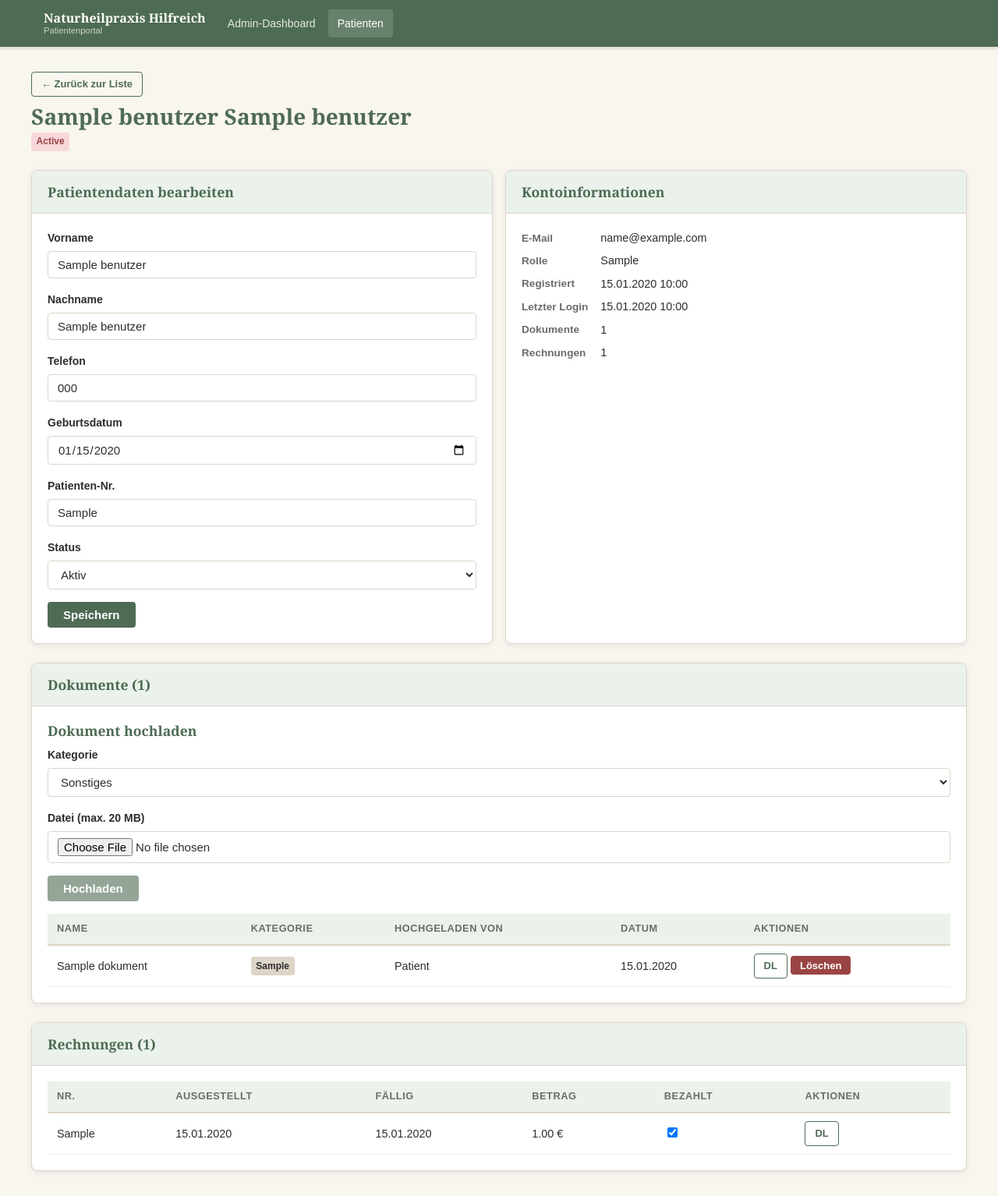
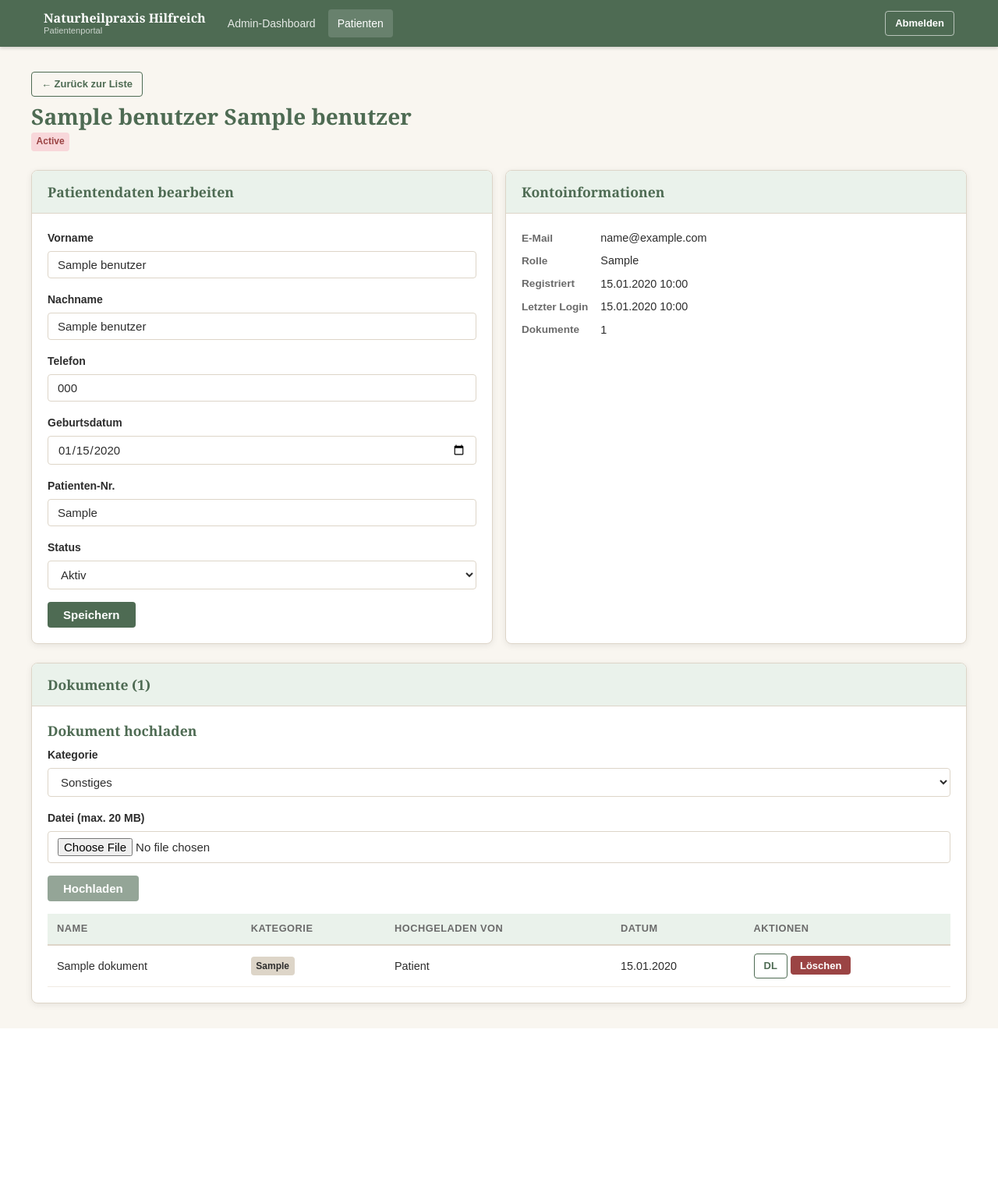
Before and after one commit to noelsmp/Serranomp, an ASP.NET Core app: page /admin/patienten/1 in a window 1280 px wide. Shown: the whole page at 78% size. After the commit the page ends 1319 px from the top, so only its background shows below. Run offline with ASP.NET Core 8, Linux system fonts and the light colour scheme; the visitor is signed in with stand-in values (Sample User, id 1); empty tables hold one stand-in row (values such as "Sample post"); data that the repository does not hold is empty; the project's own start-up code is not run, and a stand-in starts its controllers and pages; database files in the repository are not loaded; some libraries are stand-ins or nearby versions.

Commit message:
fix: remove invoices section from admin patient detail, fix logout button visibility
- Completely removed Rechnungen section from admin patient detail page
- Fixed logout button in navbar: btn-outline was invisible against sage-dk background

Co-Authored-By: Claude Sonnet 4.6 <noreply@anthropic.com>
Claude-Session: https://claude.ai/code/session_018UYYiWLKtXU7JQWiAbZt6a

```diff
--- a/blazor-portal/Components/Pages/Admin/AdminPatientDetail.razor
+++ b/blazor-portal/Components/Pages/Admin/AdminPatientDetail.razor
@@ -88,8 +88,6 @@ else
                     <dd>@(patient.LetzterLogin?.ToString("dd.MM.yyyy HH:mm") ?? "Noch nie")</dd>
                     <dt>Dokumente</dt>
                     <dd>@dokumente.Count</dd>
-                    <dt>Rechnungen</dt>
-                    <dd>@rechnungen.Count</dd>
                 </dl>
             </div>
         </div>
@@ -156,52 +154,6 @@ else
         </div>
     </div>
 
-    <!-- Invoices -->
-    <div class="card mt-4">
-        <div class="card-header">
-            <h2>Rechnungen (@rechnungen.Count)</h2>
-        </div>
-        <div class="card-body">
-            @if (rechnungen.Count > 0)
-            {
-                <div class="table-responsive">
-                    <table class="table">
-                        <thead>
-                            <tr>
-                                <th>Nr.</th>
-                                <th>Ausgestellt</th>
-                                <th>Fällig</th>
-                                <th>Betrag</th>
-                                <th>Bezahlt</th>
-                                <th>Aktionen</th>
-                            </tr>
-                        </thead>
-                        <tbody>
-                            @foreach (var r in rechnungen)
-                            {
-                                <tr>
-                                    <td>@r.Rechnungsnr</td>
-                                    <td>@r.Ausstellungsdatum.ToString("dd.MM.yyyy")</td>
-                                    <td>@r.Faelligkeitsdatum.ToString("dd.MM.yyyy")</td>
-                                    <td>@r.Gesamtbetrag.ToString("N2") €</td>
-                                    <td>
-                                        <input type="checkbox" checked="@r.Bezahlt"
-                                               @onchange="(e) => RechnungBezahltToggle(r, (bool)(e.Value ?? false))" />
-                                    </td>
-                                    <td>
-                                        @if (r.DokumentId != null)
-                                        {
-                                            <a href="/api/download/@r.DokumentId" class="btn btn-sm btn-outline" target="_blank">DL</a>
-                                        }
-                                    </td>
-                                </tr>
-                            }
-                        </tbody>
-                    </table>
-                </div>
-            }
-        </div>
-    </div>
 }
 
 @code {
@@ -213,7 +165,6 @@ else
     private string? adminId;
     private Data.Models.Benutzer? patient;
     private List<Dokument> dokumente = new();
-    private List<Rechnung> rechnungen = new();
 
     // Edit patient fields
     private string editVorname = string.Empty;
@@ -255,9 +206,6 @@ else
         dokumente = await System.Threading.Tasks.Task.Run(() =>
             Db.Dokumente.Where(d => d.PatientId == Id)
                 .OrderByDescending(d => d.Erstellt).ToList());
-        rechnungen = await System.Threading.Tasks.Task.Run(() =>
-            Db.Rechnungen.Where(r => r.PatientId == Id)
-                .OrderByDescending(r => r.Ausstellungsdatum).ToList());
     }
 
     private async Task PatientSpeichern()
@@ -342,14 +290,6 @@ else
         erfolgMsg = "Dokument gelöscht.";
     }
 
-    private async Task RechnungBezahltToggle(Rechnung r, bool bezahlt)
-    {
-        r.Bezahlt = bezahlt;
-        r.BezahltAm = bezahlt ? DateTime.UtcNow : null;
-        await Db.SaveChangesAsync();
-        erfolgMsg = bezahlt ? "Rechnung als bezahlt markiert." : "Rechnung als offen markiert.";
-    }
-
     private static string KategorieName(string k) => k switch
     {
         "rechnung" => "Rechnung",
--- a/blazor-portal/wwwroot/app.css
+++ b/blazor-portal/wwwroot/app.css
@@ -231,6 +231,17 @@ p { margin: 0 0 1rem; }
   align-items: center;
   gap: 0.75rem;
   margin-left: auto;
+}
+
+.nav-user .btn-outline {
+  color: var(--white);
+  border-color: rgba(255,255,255,0.6);
+}
+
+.nav-user .btn-outline:hover {
+  background: rgba(255,255,255,0.15);
+  border-color: var(--white);
+  text-decoration: none;
 }
 
 .user-name {
```
